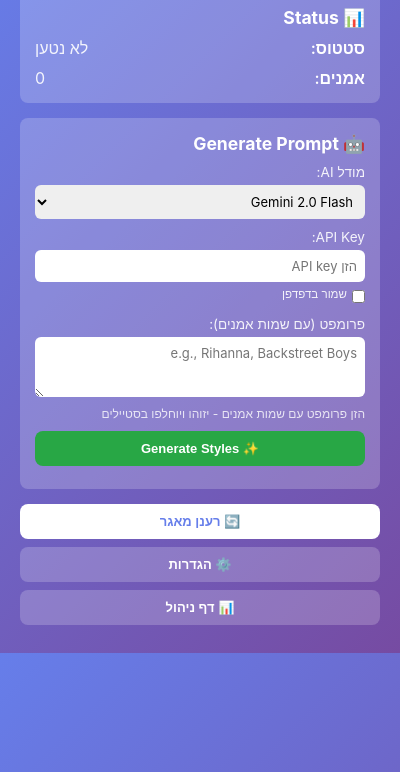
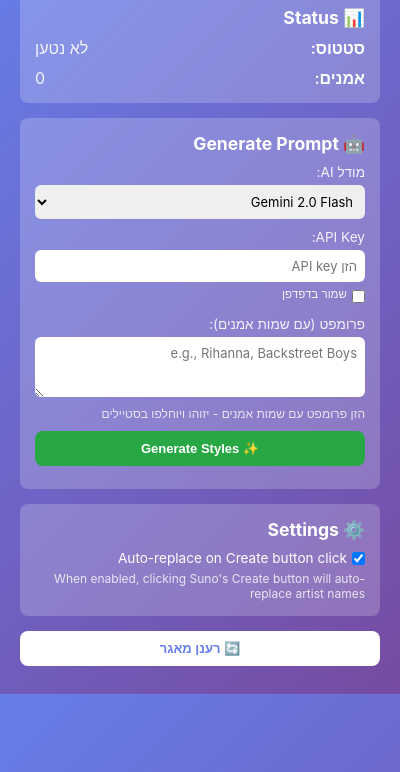
Before and after one commit to Ido108/suno-artist-to-style, a browser extension: page extension/popup.html in a window 400 px wide. Both pictures are taken after a click on the button "🔄 רענן מאגר". Shown: the part 72-844 px from the top of the page. Drawn offline with Linux system fonts and the light colour scheme; no server answers.

Commit message:
Remove admin and settings buttons from popup, add auto-replace toggle

```diff
--- a/extension/popup.html
+++ b/extension/popup.html
@@ -186,11 +186,16 @@
         <button class="btn btn-success" id="generatePromptBtn">✨ Generate Styles</button>
     </div>
 
+    <div class="section">
+        <h2>⚙️ Settings</h2>
+        <div class="form-check">
+            <input type="checkbox" id="autoReplaceEnabled" checked>
+            <label>Auto-replace on Create button click</label>
+        </div>
+        <p class="note">When enabled, clicking Suno's Create button will auto-replace artist names</p>
+    </div>
+
     <button class="btn btn-primary" id="refreshBtn">🔄 רענן מאגר</button>
-    <button class="btn btn-secondary" id="optionsBtn">⚙️ הגדרות</button>
-    <button class="btn btn-secondary" id="adminBtn">
-        <a href="#" id="adminLink" target="_blank">📊 דף ניהול</a>
-    </button>
 
     <script src="popup.js"></script>
 </body>
--- a/extension/popup.js
+++ b/extension/popup.js
@@ -3,13 +3,12 @@ document.addEventListener('DOMContentLoaded', async function() {
   const statusEl = document.getElementById('status');
   const artistCountEl = document.getElementById('artistCount');
   const refreshBtn = document.getElementById('refreshBtn');
-  const optionsBtn = document.getElementById('optionsBtn');
-  const adminLink = document.getElementById('adminLink');
   const llmProviderSelect = document.getElementById('llmProvider');
   const apiKeyInput = document.getElementById('apiKey');
   const saveApiKeyCheckbox = document.getElementById('saveApiKey');
   const promptInput = document.getElementById('promptInput');
   const generatePromptBtn = document.getElementById('generatePromptBtn');
+  const autoReplaceCheckbox = document.getElementById('autoReplaceEnabled');
 
   // Helper function
   function getProviderName(modelId) {
@@ -21,11 +20,13 @@ document.addEventListener('DOMContentLoaded', async function() {
   }
 
   // Load settings
-  const stored = await chrome.storage.local.get(['apiUrl', 'artistsCache', 'llmProvider', 'apiKey_google', 'apiKey_anthropic', 'apiKey_openai']);
+  const stored = await chrome.storage.local.get(['apiUrl', 'artistsCache', 'llmProvider', 'apiKey_google', 'apiKey_anthropic', 'apiKey_openai', 'autoReplaceEnabled']);
   const apiUrl = stored.apiUrl || 'https://suno.up.railway.app';
 
-  // Update admin link
-  adminLink.href = apiUrl;
+  // Load auto-replace setting
+  if (stored.autoReplaceEnabled !== undefined) {
+    autoReplaceCheckbox.checked = stored.autoReplaceEnabled;
+  }
 
   // Load LLM provider
   if (stored.llmProvider) {
@@ -165,9 +166,12 @@ document.addEventListener('DOMContentLoaded', async function() {
     }
   });
 
-  // Options button
-  optionsBtn.addEventListener('click', function() {
-    chrome.runtime.openOptionsPage();
+  // Auto-replace checkbox
+  autoReplaceCheckbox.addEventListener('change', async function() {
+    await chrome.storage.local.set({
+      autoReplaceEnabled: this.checked
+    });
+    console.log('Auto-replace setting updated:', this.checked);
   });
 
   // Initial status
```
